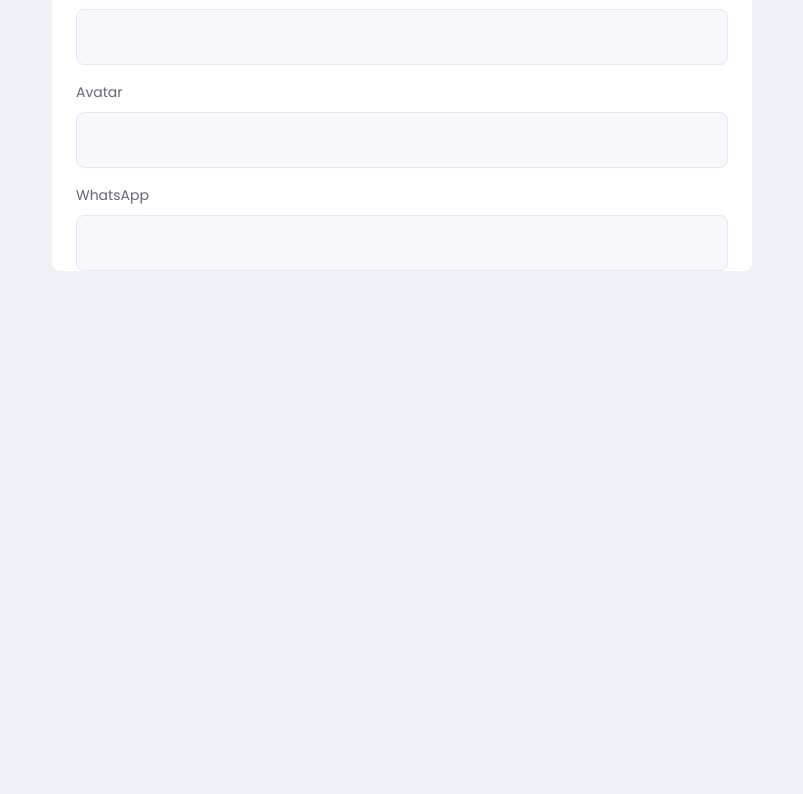
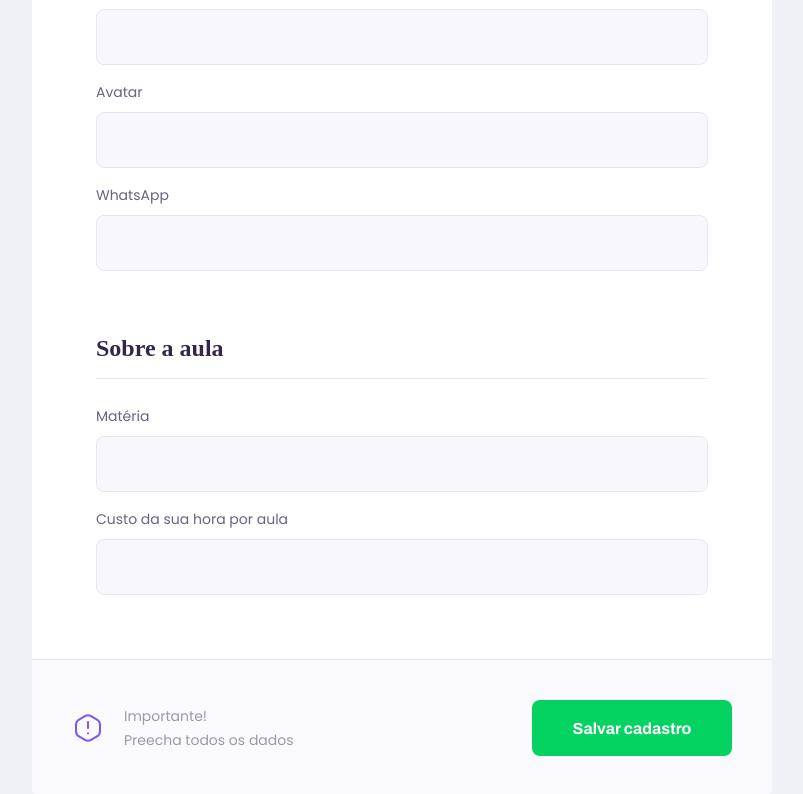
Before and after one commit to CharlesPereira1/NLW2-proffy, a React (Create React App) app in the folder web/: page /give-classes in a window 1280 px wide. Shown: the part 464-1258 px from the top of the page, without its empty margins (238-1041 px from the left). Before the commit the page ends 800 px from the top, so only its background shows below. Built offline with nearby package versions, Linux system fonts and the light colour scheme.

Commit message:
css teacherForm

```diff
--- a/web/src/pages/TeacherForm/index.tsx
+++ b/web/src/pages/TeacherForm/index.tsx
@@ -1,6 +1,8 @@
 import React from "react";
 import PageHeader from "../../components/PageHeader";
 import Input from "../../components/Input";
+
+import warningIcon from "../../assets/images/icons/warning.svg";
 
 import "./styles.css";
 
@@ -20,6 +22,22 @@
           <Input name="avatar" label="Avatar" />
           <Input name="whatapp" label="WhatsApp" />
         </fieldset>
+
+        <fieldset>
+          <legend>Sobre a aula</legend>
+
+          <Input name="subject" label="Matéria" />
+          <Input name="cost" label="Custo da sua hora por aula" />
+        </fieldset>
+
+        <footer>
+          <p>
+            <img src={warningIcon} alt="Aviso importante" />
+            Importante! <br />
+            Preecha todos os dados
+          </p>
+          <button type="button">Salvar cadastro</button>
+        </footer>
       </main>
     </div>
   );
--- a/web/src/pages/TeacherForm/styles.css
+++ b/web/src/pages/TeacherForm/styles.css
@@ -37,3 +37,74 @@
   padding-bottom: 1.6rem;
   border-bottom: 1px solid var(--color-line-in-white);
 }
+
+#page-teacher-form main footer {
+  padding: 4rem 2.4rem;
+  background: var(--color-box-footer);
+  border-top: 1px solid var(--color-line-in-white);
+  margin-top: 6.4rem;
+}
+
+#page-teacher-form main footer p {
+  display: flex;
+  align-items: center;
+  justify-content: center;
+  font-size: 1.4rem;
+  line-height: 1.4rem;
+  line-height: 2.4rem;
+  color: var(--color-text-complement);
+}
+
+#page-teacher-form main footer p img {
+  margin-right: 2rem;
+}
+
+#page-teacher-form main footer button {
+  width: 100%;
+  height: 5.6rem;
+  background: var(--color-secundary);
+  color: var(--color-button-text);
+  border: 0;
+  border-radius: 0.8rem;
+  cursor: pointer;
+  font: 700 1.6rem Archivo;
+  display: flex;
+  align-items: center;
+  justify-content: center;
+  text-decoration: none;
+  transition: backgroung-color 0.2;
+  margin-top: 3.2rem;
+}
+#page-teacher-form main footer button:hover {
+  background: var(--color-secundary-dark);
+}
+
+@media (min-width: 700px) {
+  #page-teacher-form {
+    max-width: 100vw;
+  }
+
+  #page-teacher-form .page-header .header-content {
+    margin-bottom: 0;
+  }
+
+  #page-teacher-form main fieldset {
+    padding: 0 6.4rem;
+  }
+
+  #page-teacher-form main footer {
+    padding: 4rem;
+    display: flex;
+    align-items: center;
+    justify-content: space-between;
+  }
+
+  #page-teacher-form main footer p {
+    justify-content: space-between;
+  }
+
+  #page-teacher-form main footer button {
+    width: 20rem;
+    margin-top: 0;
+  }
+}
```
